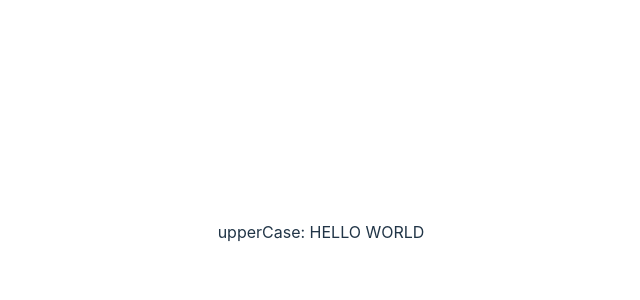
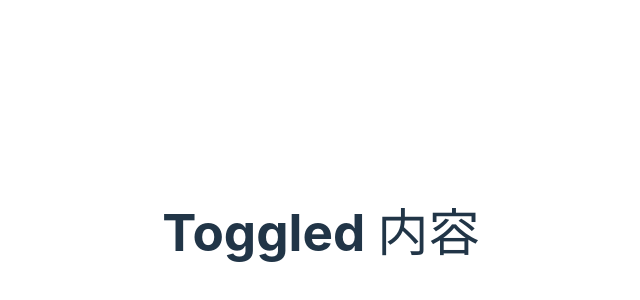
Before and after one commit to husky-dot/vue-tips-handbook, a Vue app: page / in a window 1280 px wide. Shown: the part 168-468 px from the top of the page, without its empty margins (319-959 px from the left). Built offline with nearby package versions, Linux system fonts and the light colour scheme.

Commit message:
feat: 完成

```diff
--- a/src/App.vue
+++ b/src/App.vue
@@ -1,9 +1,12 @@
 <template>
-  <div>
-    <User />
-  </div>
+  <Toggle title="Toggled 内容" :hidden="hidden" @click="hidden = !hidden">
+    通过点击来切换显隐藏内容
+  </Toggle>
 </template>
 
 <script setup>
-import User from './components/Second.vue'
+import { ref } from 'vue'
+import Toggle from './components/Toggle.vue'
+
+const hidden = ref(false)
 </script>
--- a/src/components/Second.vue
+++ /dev/null
@@ -1,19 +0,0 @@
-<template>
-  <div>upperCase: {{ upperCase }}</div>
-</template>
-
-<script>
-export default {
-  setup() {
-    const title = 'hello world'
-    return {
-      title,
-    }
-  },
-  computed: {
-    upperCase() {
-      return this.title.toUpperCase()
-    },
-  },
-}
-</script>
--- /dev/null
+++ b/src/components/Toggle.vue
@@ -0,0 +1,43 @@
+<template>
+  <div>
+    <h1 class="title" @click="toggleHidden">
+      {{ title }}
+    </h1>
+    <slot v-if="$hidden" />
+  </div>
+</template>
+
+<script>
+export default {
+  name: 'Toggle',
+
+  props: {
+    title: {
+      type: String,
+      required: true,
+    },
+    hidden: {
+      type: Boolean,
+      default: undefined,
+    },
+  },
+
+  data() {
+    return {
+      _hidden: false,
+    }
+  },
+
+  methods: {
+    toggleHidden() {
+      this._hidden = !this._hidden
+    },
+  },
+
+  computed: {
+    $hidden() {
+      return this.hidden !== undefined ? this.hidden : this._hidden
+    },
+  },
+}
+</script>
```
